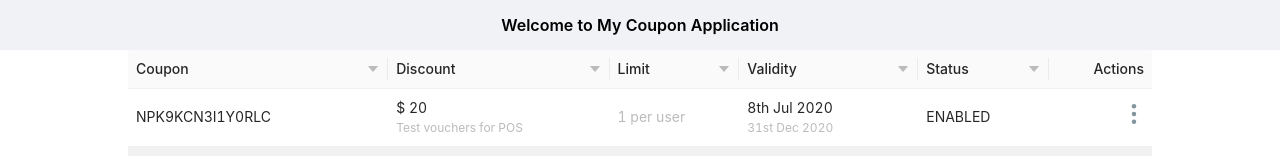
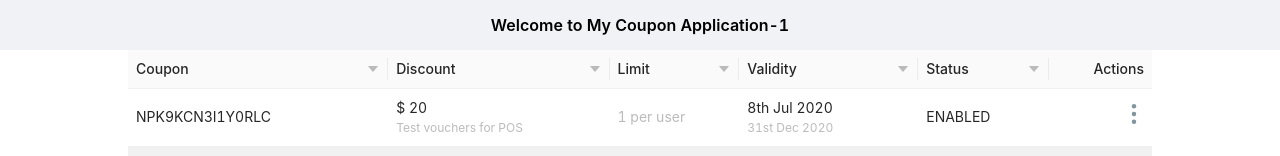
Before and after one commit to zzr6036/coupon-demo, a Next.js app: page /coupon in a window 1280 px wide. Shown: the top 156 px of the page. Built offline with nearby package versions, Linux system fonts and the light colour scheme.

Commit message:
Update index.js
test

```diff
--- a/src/components/Header/index.js
+++ b/src/components/Header/index.js
@@ -4,7 +4,7 @@ import styles from '../../../styles/Header.module.css'
 const Header = props => {
     return (
         <div className={styles.header}>
-            Welcome to My Coupon Application
+            Welcome to My Coupon Application-1
         </div>
     )
 }
```
